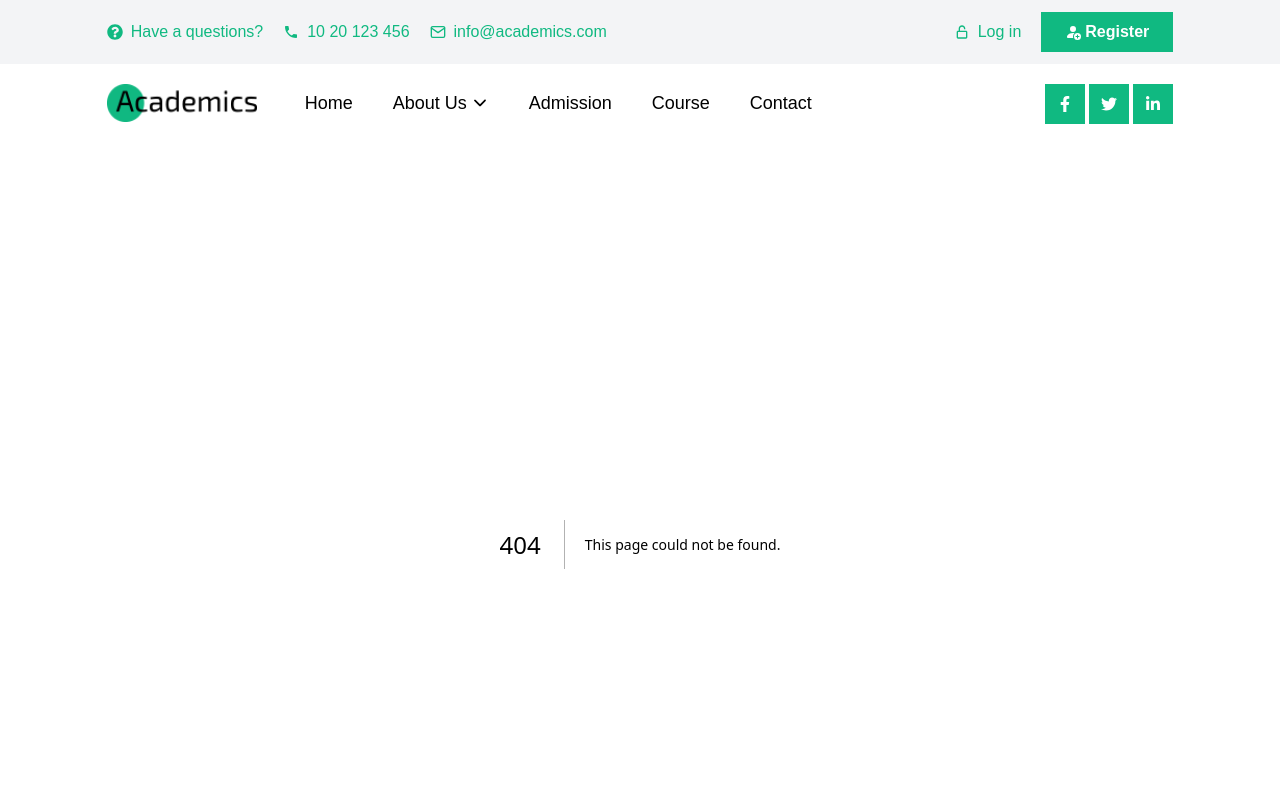
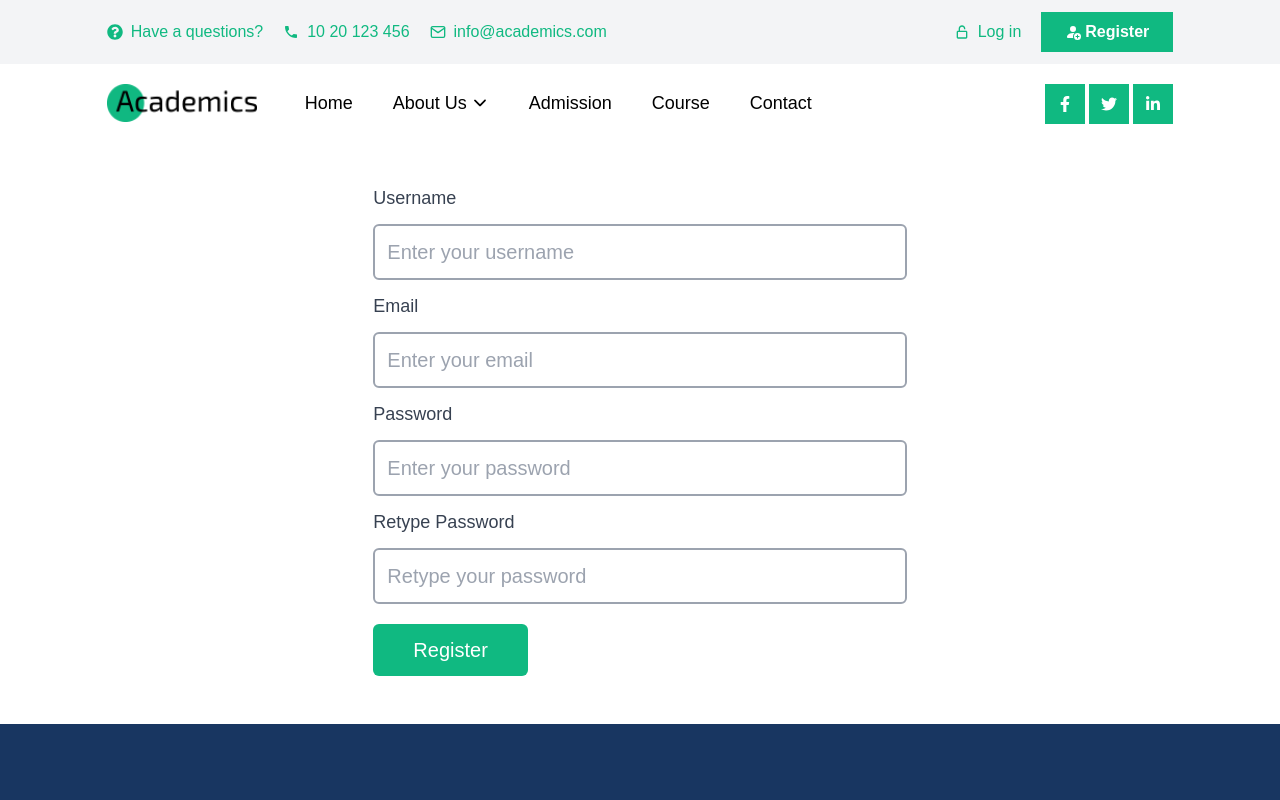
Before and after one commit to GitByImran/academics, a Next.js app in the folder client/: page /auth/register in a window 1280 px wide. Before the commit this address had no page. Shown: the top 800 px of the page. Built offline with nearby package versions, Linux system fonts and the light colour scheme.

Commit message:
login and registration page complete

```diff
--- a/client/package.json
+++ b/client/package.json
@@ -14,6 +14,7 @@
     "next": "13.5.4",
     "react": "^18",
     "react-dom": "^18",
+    "react-hook-form": "^7.47.0",
     "react-icons": "^4.11.0",
     "swiper": "^10.3.1"
   },
--- /dev/null
+++ b/client/src/pages/auth/login.tsx
@@ -0,0 +1,100 @@
+import { BsEye } from "react-icons/bs";
+import { BsEyeSlash } from "react-icons/bs";
+import React, { useState } from "react";
+import { useForm, SubmitHandler } from "react-hook-form";
+
+interface FormData {
+  email: string;
+  password: string;
+}
+
+const Login: React.FC = () => {
+  const [showPassword, setShowPassword] = useState(false);
+  const {
+    register,
+    handleSubmit,
+    formState: { errors },
+  } = useForm<FormData>();
+
+  const onSubmit: SubmitHandler<FormData> = (data) => {
+    console.log(data);
+  };
+
+  const togglePasswordVisibility = () => {
+    setShowPassword((prev) => !prev);
+  };
+
+  return (
+    <div>
+      <div className="w-10/12 mx-auto">
+        <div className="w-full md:w-6/12 mx-auto py-20">
+          <form
+            onSubmit={handleSubmit(onSubmit)}
+            className="grid grid-cols-12 gap-3"
+          >
+            <div className="col-span-12">
+              <label
+                htmlFor="email"
+                className="block text-lg font-normal text-gray-700"
+              >
+                Email
+              </label>
+              <input
+                type="email"
+                id="email"
+                {...register("email", { required: "Email is required" })}
+                className={`text-lg text-gray-700 mt-3 p-3 w-full border border-gray-400 rounded-md outline-emerald-500 ${
+                  errors.email ? "border-red-500" : ""
+                }`}
+                placeholder="Enter your email"
+              />
+              {errors.email && (
+                <p className="text-red-500 mt-2">{errors.email.message}</p>
+              )}
+            </div>
+            <div className="col-span-12">
+              <label
+                htmlFor="password"
+                className="block text-lg font-normal text-gray-700"
+              >
+                Password
+              </label>
+              <div className="relative">
+                <input
+                  type={showPassword ? "text" : "password"}
+                  id="password"
+                  {...register("password", {
+                    required: "Password is required",
+                  })}
+                  className={`password-bullet text-lg text-gray-700 mt-3 p-3 w-full border border-gray-400 rounded-md outline-emerald-500 ${
+                    errors.password ? "border-red-500" : ""
+                  }`}
+                  placeholder="Enter your password"
+                />
+                <div
+                  className="absolute top-1/2 bottom-0 right-5 cursor-pointer text-2xl text-gray-700 -mt-1"
+                  onClick={togglePasswordVisibility}
+                >
+                  {showPassword ? <BsEyeSlash /> : <BsEye />}
+                </div>
+              </div>
+              {errors.password && (
+                <p className="text-red-500 mt-2">{errors.password.message}</p>
+              )}
+            </div>
+            <div className="col-span-12">
+              <button
+                type="submit"
+                className="px-10 py-3 my-2 text-white text-xl rounded-md bg-emerald-500"
+              >
+                Log In
+              </button>
+            </div>
+          </form>
+        </div>
+      </div>
+    </div>
+  );
+};
+
+export default Login;
--- /dev/null
+++ b/client/src/pages/auth/register.tsx
@@ -0,0 +1,131 @@
+import React from "react";
+import { useForm, SubmitHandler } from "react-hook-form";
+
+interface FormData {
+  username: string;
+  email: string;
+  password: string;
+  retypePassword: string;
+}
+
+const Register: React.FC = () => {
+  const {
+    register,
+    handleSubmit,
+    formState: { errors },
+    getValues,
+  } = useForm<FormData>();
+
+  const onSubmit: SubmitHandler<FormData> = (data) => {
+    console.log(data);
+  };
+
+  return (
+    <div>
+      <div className="w-10/12 mx-auto">
+        <div className="w-full md:w-6/12 mx-auto py-10">
+          <form
+            onSubmit={handleSubmit(onSubmit)}
+            className="grid grid-cols-12 gap-3"
+          >
+            <div className="col-span-12">
+              <label
+                htmlFor="username"
+                className="block text-lg font-medium text-gray-700"
+              >
+                Username
+              </label>
+              <input
+                type="text"
+                id="username"
+                {...register("username", { required: "Username is required" })}
+                className={`text-xl text-gray-700 mt-3 p-3 w-full border-2 border-gray-400 rounded-md outline-emerald-500 ${
+                  errors.username ? "border-red-500" : ""
+                }`}
+                placeholder="Enter your username"
+              />
+              {errors.username && (
+                <p className="text-red-500 mt-2">{errors.username.message}</p>
+              )}
+            </div>
+            <div className="col-span-12">
+              <label
+                htmlFor="email"
+                className="block text-lg font-medium text-gray-700"
+              >
+                Email
+              </label>
+              <input
+                type="email"
+                id="email"
+                {...register("email", { required: "Email is required" })}
+                className={`text-xl text-gray-700 mt-3 p-3 w-full border-2 border-gray-400 rounded-md outline-emerald-500 ${
+                  errors.email ? "border-red-500" : ""
+                }`}
+                placeholder="Enter your email"
+              />
+              {errors.email && (
+                <p className="text-red-500 mt-2">{errors.email.message}</p>
+              )}
+            </div>
+            <div className="col-span-12">
+              <label
+                htmlFor="password"
+                className="block text-lg font-medium text-gray-700"
+              >
+                Password
+              </label>
+              <input
+                type="password"
+                id="password"
+                {...register("password", { required: "Password is required" })}
+                className={`text-xl text-gray-700 mt-3 p-3 w-full border-2 border-gray-400 rounded-md outline-emerald-500 ${
+                  errors.password ? "border-red-500" : ""
+                }`}
+                placeholder="Enter your password"
+              />
+              {errors.password && (
+                <p className="text-red-500 mt-2">{errors.password.message}</p>
+              )}
+            </div>
+            <div className="col-span-12">
+              <label
+                htmlFor="retypePassword"
+                className="block text-lg font-medium text-gray-700"
+              >
+                Retype Password
+              </label>
+              <input
+                type="password"
+                id="retypePassword"
+                {...register("retypePassword", {
+                  validate: (value) =>
+                    value === getValues("password") || "Passwords do not match",
+                })}
+                className={`text-xl text-gray-700 mt-3 p-3 w-full border-2 border-gray-400 rounded-md outline-emerald-500 ${
+                  errors.retypePassword ? "border-red-500" : ""
+                }`}
+                placeholder="Retype your password"
+              />
+              {errors.retypePassword && (
+                <p className="text-red-500 mt-2">
+                  {errors.retypePassword.message}
+                </p>
+              )}
+            </div>
+            <div className="col-span-12">
+              <button
+                type="submit"
+                className="px-10 py-3 my-2 text-white text-xl rounded-md bg-emerald-500"
+              >
+                Register
+              </button>
+            </div>
+          </form>
+        </div>
+      </div>
+    </div>
+  );
+};
+
+export default Register;
--- a/client/src/pages/home-contents/popularcourses.tsx
+++ b/client/src/pages/home-contents/popularcourses.tsx
@@ -52,7 +52,7 @@ const PopularCourses: React.FC = () => {
                         <p className="text-emerald-500 font-semibold">
                           {details.courseReview} stars
                         </p>
-                        <p className="text-lg">{details.coursePrice}</p>
+                        <p className="text-lg">$ {details.coursePrice}</p>
                       </div>
                       <button className="text-md bg-emerald-500 text-white font-semibold px-6 py-2 mt-5 w-full rounded-md gap-1">
                         add to cart
--- a/client/src/pages/shared-contents/secondaryNav.tsx
+++ b/client/src/pages/shared-contents/secondaryNav.tsx
@@ -31,11 +31,11 @@ const SecondaryNavbar = () => {
               <Locator />
             </div>
             <div className="flex gap-5 items-center justify-end lg:w-fit w-full text-emerald-500">
-              <Link href="" className="flex items-center gap-2">
+              <Link href="/auth/login" className="flex items-center gap-2">
                 <BiLockOpenAlt /> Log in
               </Link>
               <Link
-                href=""
+                href="/auth/register"
                 className="text-md bg-emerald-500 text-white font-semibold px-6 py-2 flex items-center gap-1"
               >
                 <BsPersonFillAdd /> Register
```
Also changed, not shown: 1 other file (tests, documents, lock files or other folders).
